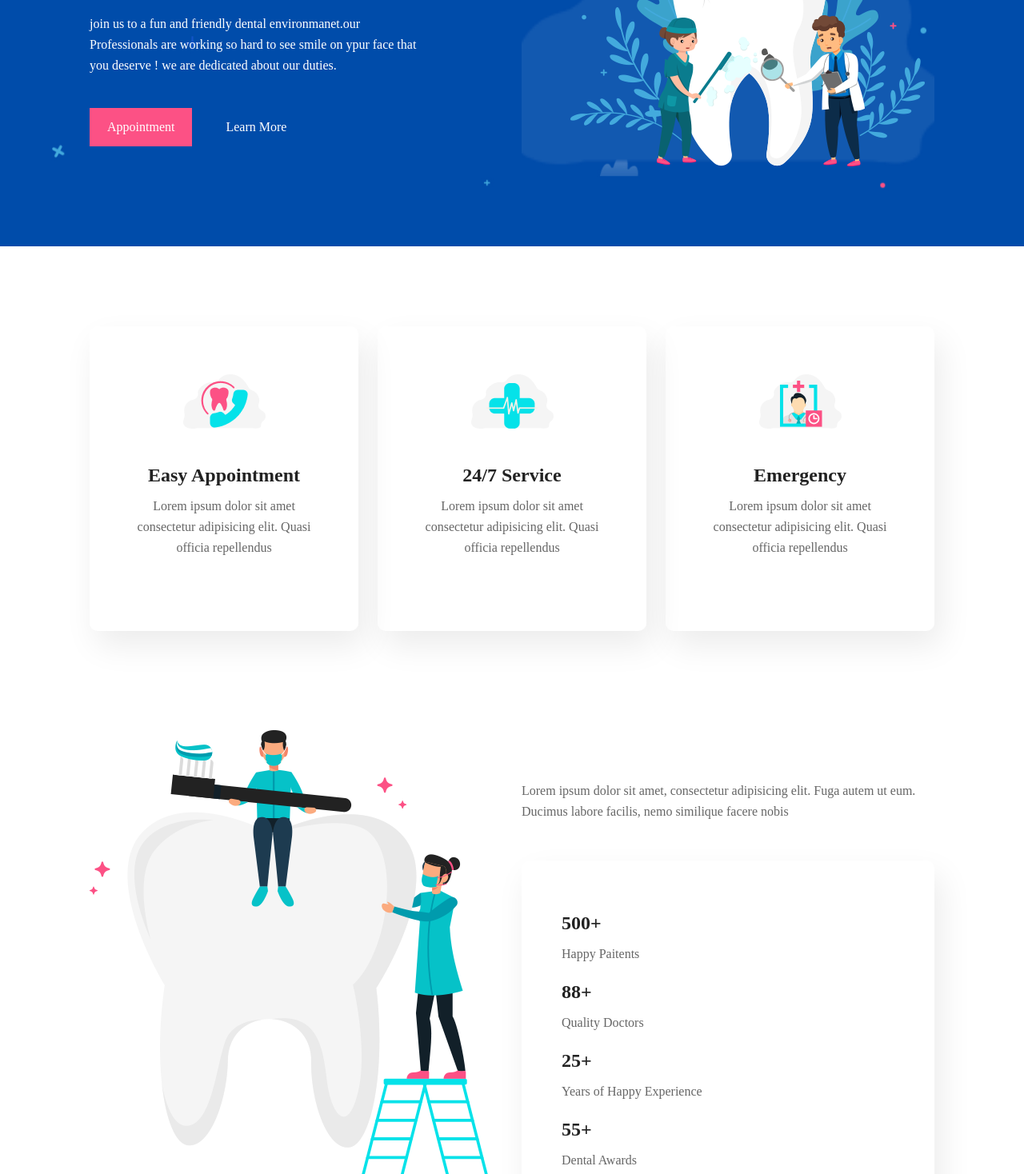
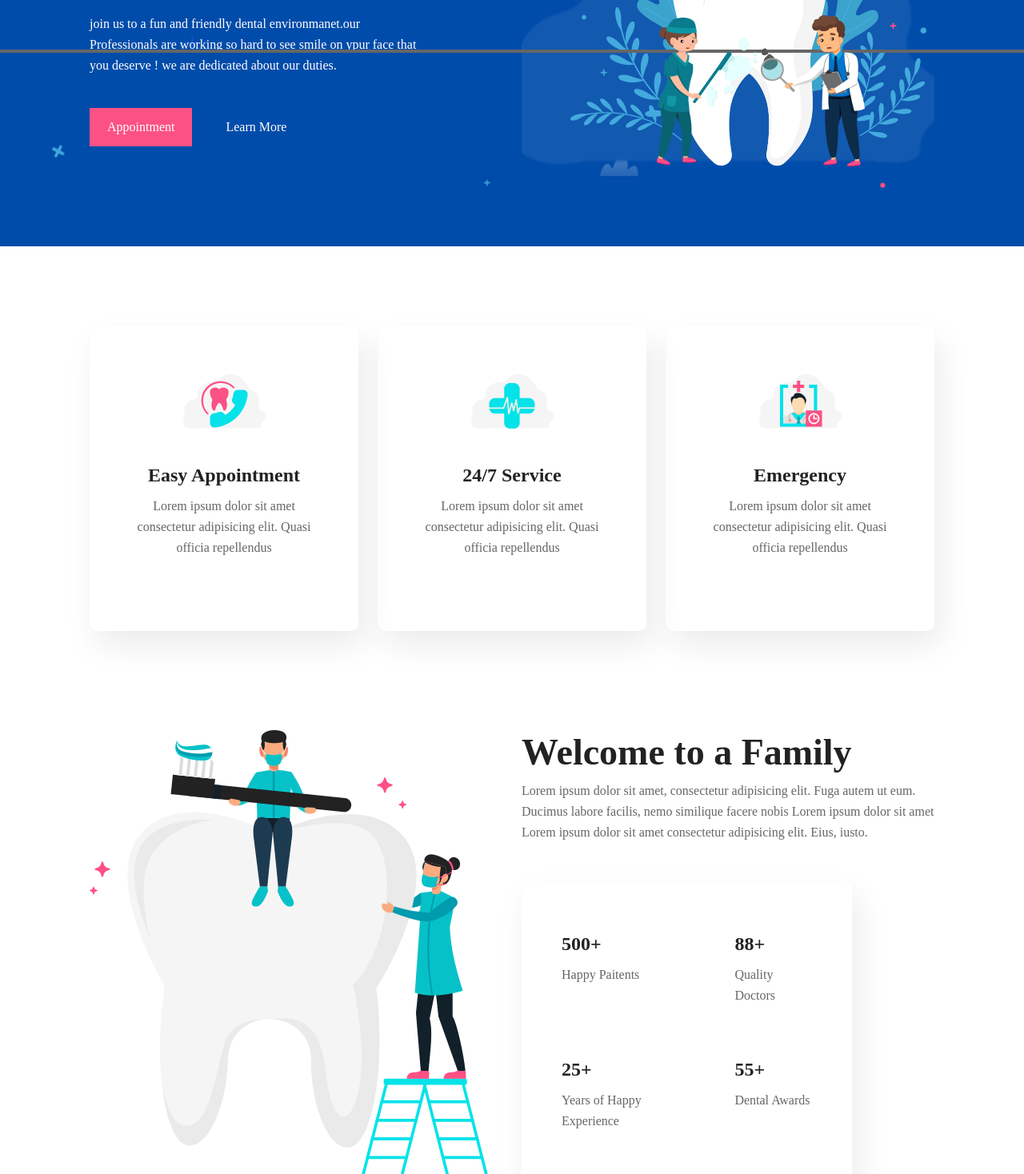
Before and after one commit to Abhishek-raju/Hospital, a plain HTML site: page index.html in a window 1280 px wide. Shown: the part 336-1804 px from the top of the page at 80% size. Drawn offline with nearby package versions, Linux system fonts and the light colour scheme.

Commit message:
Anout Section Compelete

```diff
--- a/css/responsive.css
+++ b/css/responsive.css
@@ -96,6 +96,19 @@
     }
 
     /*  About  */
+    .about_wrapper .card{
+        width: 100%;
+    }
+
+    .about_wrapper .about-clinic:nth-child(1),
+    .about_wrapper .about-clinic:nth-child(2){
+       margin-bottom: 1.5rem;
+    }
+
+    .about_wrapper .about-clinic:nth-child(2),
+    .about_wrapper .about-clinic:nth-child(4){
+       padding-left: 2.35rem;
+    }
 
 
     /* Service */
@@ -127,5 +140,16 @@
 
 
    /* About */
+.about_wrapper .about-animate{
+    width: 6.875rem;
+}
+
+
+.about_wrapper .card
+,.about_wrapper .about-clinic:nth-child(2),
+.about_wrapper .about-clinic:nth-child(4){
+    padding-left: .675rem;
+}
+
 
 }
--- a/css/style.css
+++ b/css/style.css
@@ -270,7 +270,54 @@ p{
 }
 
 /*  4 About   */
+.about_wrapper h2{
+    color: var(--text-black);
+}
 
+.about_wrapper .card{
+    width: 80%;
+    flex-direction: row;
+    justify-content: space-between;
+    flex-wrap: wrap;
+}
+
+.about_wrapper .about-clinic{
+    flex: 0 0 auto;
+    width: 50%;
+}
+
+.about_wrapper .about-clinic:nth-child(1),
+.about_wrapper .about-clinic:nth-child(2){
+    margin-bottom: 2.8rem;
+}
+
+.about_wrapper .about-clinic:nth-child(2),
+.about_wrapper .about-clinic:nth-child(4){
+    padding-left: 3.75rem;
+}
+
+.about_wrapper .line-1,
+.about_wrapper .line-2{
+    content: '';
+    position: absolute;
+    left: 50%;
+    top: 50%;
+    transform: translate(-50%,-50%);
+    width: 0.313rem;
+    background: var(--bg-dark);
+}
+
+.about_wrapper .line-2{
+    width: 100%;
+    height:0.25rem;
+}
+
+/* .about_wrapper .about-animate{
+    position: absolute;
+    left: -2.5rem;
+    bottom: 0;
+    animation: movebounce 3s linear infinite;
+} */
 
 /*  5 Services  */
 
--- a/index.html
+++ b/index.html
@@ -150,12 +150,12 @@
                 <div class="col-md-6 mb-mb-0 mb-5">
                     <div class="position-relative">
                         <img src="./images/about/about-banner1.png" alt="" class="img-fluid">
-                        <img src="./images/about/about-img2.png" alt="" class="about-animate">
+                        <!-- <img src="./images/about/about-img2.png" alt="" class="about-animate"> -->
                     </div>
                 </div>
                 <div class="col-md-6 text-center text-md-start">
                         <h2>Welcome to a Family</h2>
-                        <p>Lorem ipsum dolor sit amet, consectetur adipisicing elit. Fuga autem ut eum. Ducimus labore facilis, nemo similique facere nobis</p>
+                        <p>Lorem ipsum dolor sit amet, consectetur adipisicing elit. Fuga autem ut eum. Ducimus labore facilis, nemo similique facere nobis Lorem ipsum dolor sit amet Lorem ipsum dolor sit amet consectetur adipisicing elit. Eius, iusto.</p>
                         <div class="mt-5 card">
                             <div class="about-clinic">
                                 <h4>500+</h4>
```
